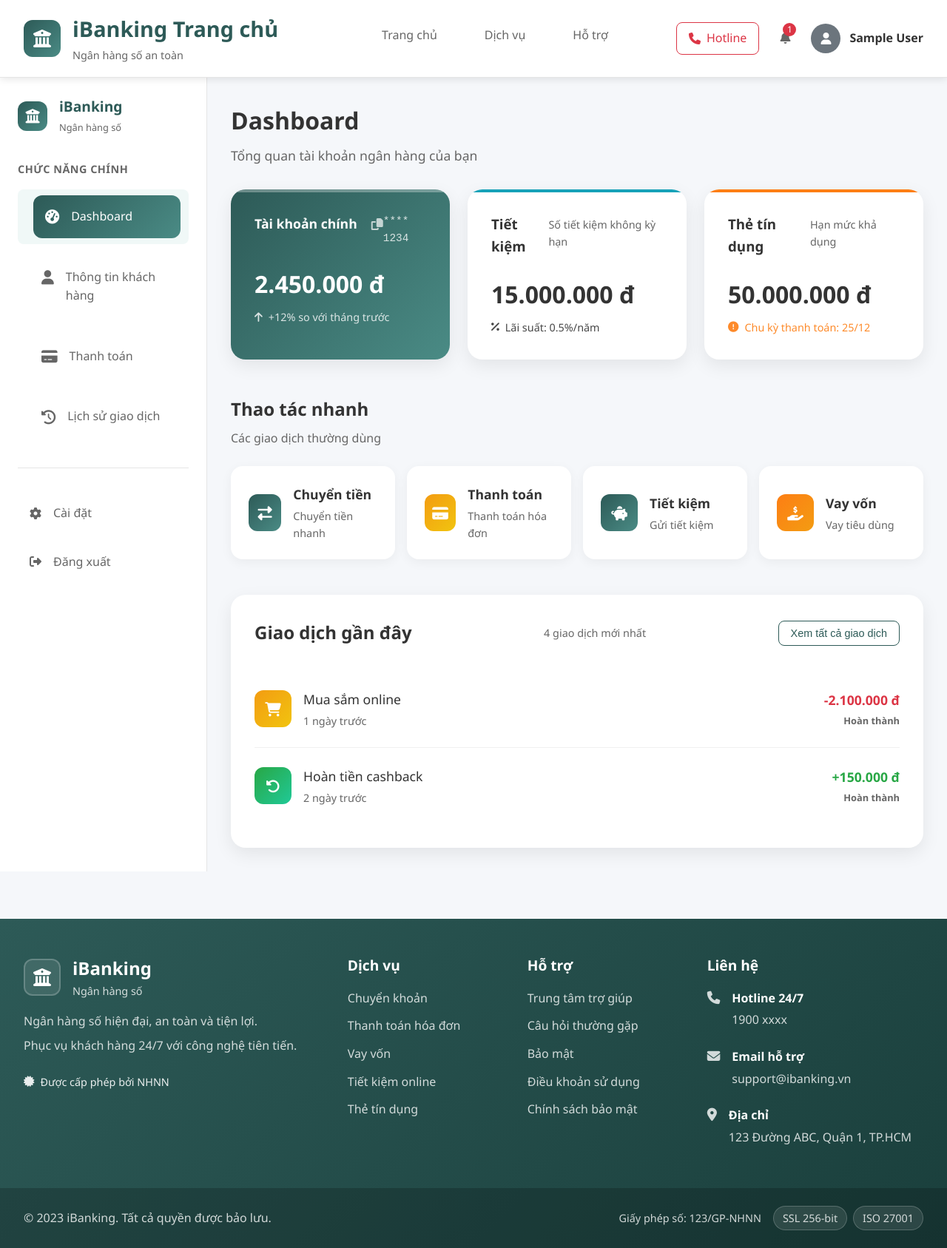
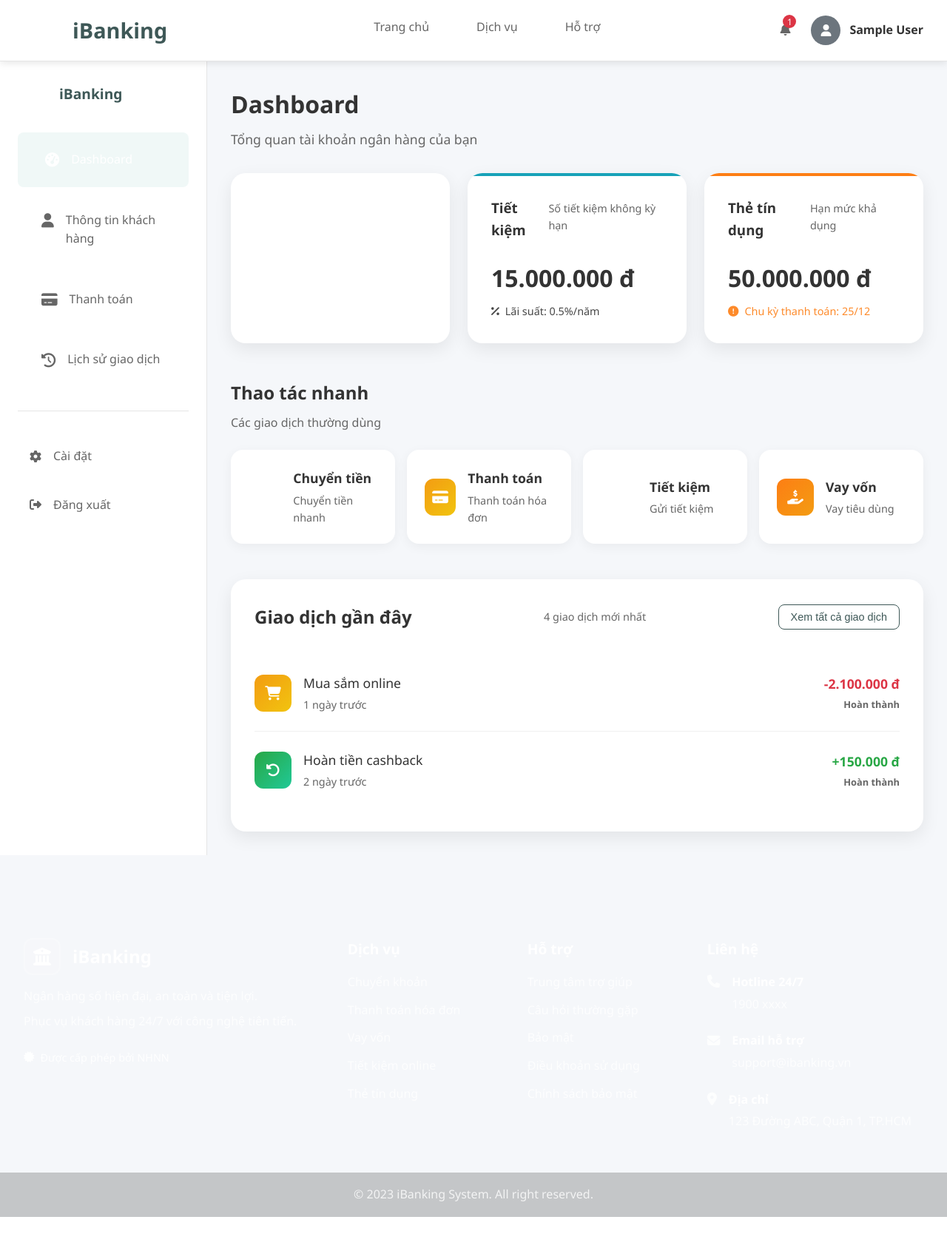
Before and after one commit to thuyvi48/KTHDV_GK_IBANKING, a PHP site: page /index.php in a window 1280 px wide. Shown: the whole page at 74% size. After the commit the page ends 1645 px from the top, so only its background shows below. Run offline with PHP 8.4, Linux system fonts and the light colour scheme; the visitor is signed in with stand-in values (Sample User, id 1).

Commit message:
sua giao dien login, logout, footer, header

```diff
--- a/assets/css/style.css
+++ b/assets/css/style.css
@@ -35,7 +35,7 @@
 .logo-icon {
   width: 50px;
   height: 50px;
-  background: linear-gradient(135deg, #2d5a57 0%, #4a8b85 100%);
+  background: linear-gradient(135deg, #3e5857 100%);
   border-radius: 12px;
   display: flex;
   align-items: center;
@@ -45,7 +45,7 @@
 }
 
 .logo-text h2 {
-  color: #2d5a57;
+  color: #3e5857;
   font-size: 1.8rem;
   font-weight: 700;
 }
@@ -72,7 +72,7 @@
 
 .nav-item.active,
 .nav-item:hover {
-  color: #2d5a57;
+  color: #3e5857;
   background-color: #f0f8f7;
 }
 
@@ -212,7 +212,7 @@
 
 .sidebar-logo .logo-text strong {
   display: block;
-  color: #2d5a57;
+  color: #3e5857;
   font-size: 1.2rem;
 }
 
@@ -252,7 +252,7 @@
 
 .nav-item.active .nav-link,
 .nav-item .nav-link:hover {
-  background: linear-gradient(135deg, #2d5a57 0%, #4a8b85 100%);
+  background: linear-gradient(135deg, #3e5857 100%);
   color: white;
   transform: translateX(5px);
 }
@@ -295,7 +295,7 @@
 
 .settings-link:hover {
   background: #f8f9fa;
-  color: #2d5a57;
+  color: #3e5857;
 }
 
 .logout-link:hover {
@@ -355,7 +355,7 @@
 }
 
 .account-card.primary {
-  background: linear-gradient(135deg, #2d5a57 0%, #4a8b85 100%);
+  background: linear-gradient(135deg, #3e5857 100%);
   color: white;
 }
 
@@ -511,7 +511,7 @@
 }
 
 .action-icon.transfer {
-  background: linear-gradient(135deg, #2d5a57 0%, #4a8b85 100%);
+  background: linear-gradient(135deg, #3e5857 100%);
 }
 
 .action-icon.payment {
@@ -519,7 +519,7 @@
 }
 
 .action-icon.savings {
-  background: linear-gradient(135deg, #2d5a57 0%, #4a8b85 100%);
+  background: linear-gradient(135deg, #3e5857 100%);
 }
 
 .action-icon.loan {
@@ -568,8 +568,8 @@
 
 .btn-view-all {
   background: transparent;
-  border: 1px solid #2d5a57;
-  color: #2d5a57;
+  border: 1px solid #3e5857;
+  color: #3e5857;
   padding: 0.5rem 1rem;
   border-radius: 8px;
   font-size: 0.9rem;
@@ -578,7 +578,7 @@
 }
 
 .btn-view-all:hover {
-  background: #2d5a57;
+  background: #3e5857;
   color: white;
 }
 
@@ -659,7 +659,7 @@
 
 /* Footer Styles */
 .main-footer {
-  background: linear-gradient(135deg, #2d5a57 0%, #1a3f3c 100%);
+  background: linear-gradient(135deg, #3e5857 100%);
   color: white;
   margin-top: 4rem;
 }
@@ -738,6 +738,14 @@
 
 .footer-links a:hover {
   color: white;
+}
+
+.footer-bottom {
+    display: flex;
+    justify-content: center;
+    align-items: center;
+    height: 60px;
+    color: #fff;
 }
 
 .contact-info {
--- a/includes/footer.php
+++ b/includes/footer.php
@@ -7,7 +7,6 @@
                 </div>
                 <div class="logo-text">
                     <h3>iBanking</h3>
-                    <p>Ngân hàng số</p>
                 </div>
             </div>
             <div class="footer-description">
@@ -72,14 +71,7 @@
 
     <div class="footer-bottom">
         <div class="footer-bottom-content">
-            <p>&copy; 2023 iBanking. Tất cả quyền được bảo lưu.</p>
-            <div class="footer-certificates">
-                <span>Giấy phép số: 123/GP-NHNN</span>
-                <div class="security-badges">
-                    <span class="badge ssl">SSL 256-bit</span>
-                    <span class="badge iso">ISO 27001</span>
-                </div>
-            </div>
+            <p>&copy; 2023 iBanking System. All right reserved.</p>
         </div>
     </div>
 </footer>
--- a/includes/header.php
+++ b/includes/header.php
@@ -8,7 +8,7 @@
 <head>
     <meta charset="UTF-8">
     <meta name="viewport" content="width=device-width, initial-scale=1.0">
-    <title>iBanking - Dashboard</title>
+    <title>iBanking - <?php echo $namePage ?></title>
     <link rel="stylesheet" href="assets/css/style.css">
     <link rel="stylesheet" href="assets/css/pages.css">
     <link href="https://cdnjs.cloudflare.com/ajax/libs/font-awesome/6.4.0/css/all.min.css" rel="stylesheet">
@@ -21,8 +21,7 @@
                 <i class="fas fa-university"></i>
             </div>
             <div class="logo-text">
-                <h2>iBanking <?php echo $namePage ?></h2>
-                <span>Ngân hàng số an toàn</span>
+                <h2>iBanking</h2>
             </div>
         </div>
     </div>
@@ -48,10 +47,6 @@
     <div class="header-right">
 
         <div class="user-info">
-            <div class="hotline">
-                <i class="fas fa-phone"></i>
-                Hotline
-            </div>
             <div class="notification">
                 <i class="fas fa-bell"></i>
                 <span class="notification-badge">1</span>
--- a/includes/sidebar.php
+++ b/includes/sidebar.php
@@ -11,14 +11,12 @@
             </div>
             <div class="logo-text">
                 <strong>iBanking</strong>
-                <small>Ngân hàng số</small>
             </div>
         </div>
     </div>
 
     <nav class="sidebar-nav">
         <div class="nav-section">
-            <h3>Chức năng chính</h3>
             <ul class="nav-menu">
                 <li class="nav-item <?php echo ($page=='dashboard') ? 'active' : ''; ?>">
                     <a href="index.php?page=dashboard" class="nav-link">
```
Also changed, not shown: login.php (+12 -9 lines), logout.php (+6 -13 lines), assets/images/bg-login.jpg (added).
